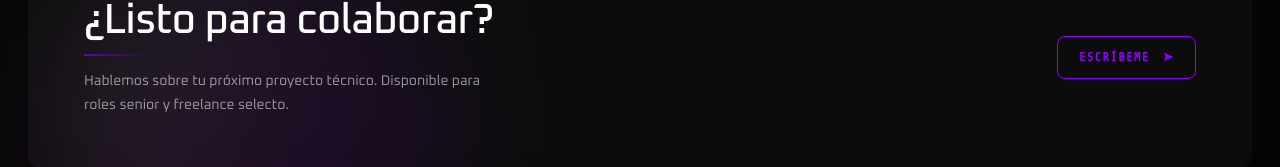
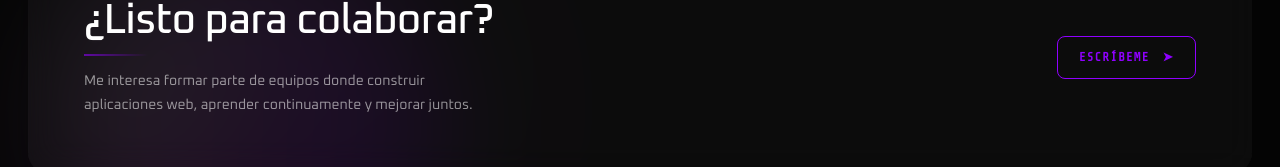
Before and after one commit to florAlar/portfolio, a React (Vite) app: page /about in a window 1280 px wide. Shown: the part 2010-2177 px from the top of the page. Built offline with nearby package versions, Linux system fonts and the light colour scheme; a web font is replaced by a local one.

Commit message:
changing text in ctas

```diff
--- a/src/components/sections/CTAContact/ContactSection.jsx
+++ b/src/components/sections/CTAContact/ContactSection.jsx
@@ -15,8 +15,7 @@ const ContactSection = () => {
           <div className="cta-content">
             <h2 className="cta-title text-h2">¿Listo para colaborar?</h2>
             <p className="cta-description">
-              Hablemos sobre tu próximo proyecto técnico. Disponible para roles senior y freelance selecto.
-            </p>
+              Me interesa formar parte de equipos donde construir aplicaciones web, aprender continuamente y mejorar juntos. </p>
           </div>
 
           <Link to="/contact" className="btn btn-primary">
--- a/src/pages/ProjectDetailPage/ProjectPage.jsx
+++ b/src/pages/ProjectDetailPage/ProjectPage.jsx
@@ -101,11 +101,11 @@ function ProjectPage() {
                 onMouseMove={handleMouseMove}
             >
                 <div className="cta-content">
-                    <h2 className="text-h2">¿Interesado en algo similar?</h2>
-                    <p className="text-muted">Hablemos.</p>
+                    <h2 className="text-h2">¿Trabajamos en algo parecido?</h2>
+                    <p className="text-muted">Si este proyecto encaja con lo que buscas, estaré encantada de conversar sobre cómo podría aportar en tu equipo.</p>
                 </div>
                 <Link to="/contact" className="btn btn-primary">
-                    Escríbeme <span className="arrow-icon">➤</span>
+                    Hablemos <span className="arrow-icon">➤</span>
                 </Link>
             </div>
         </section>
```
